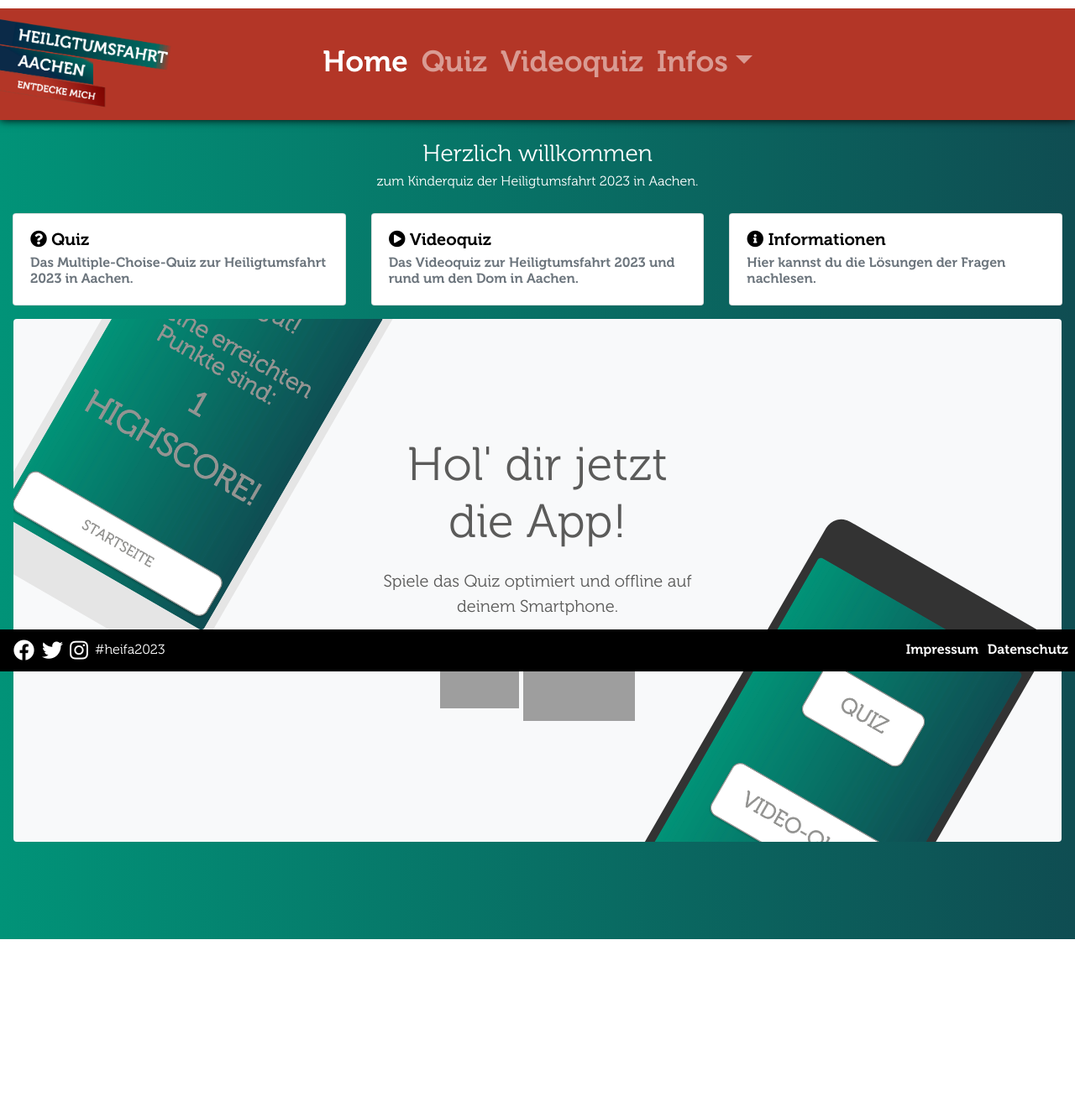
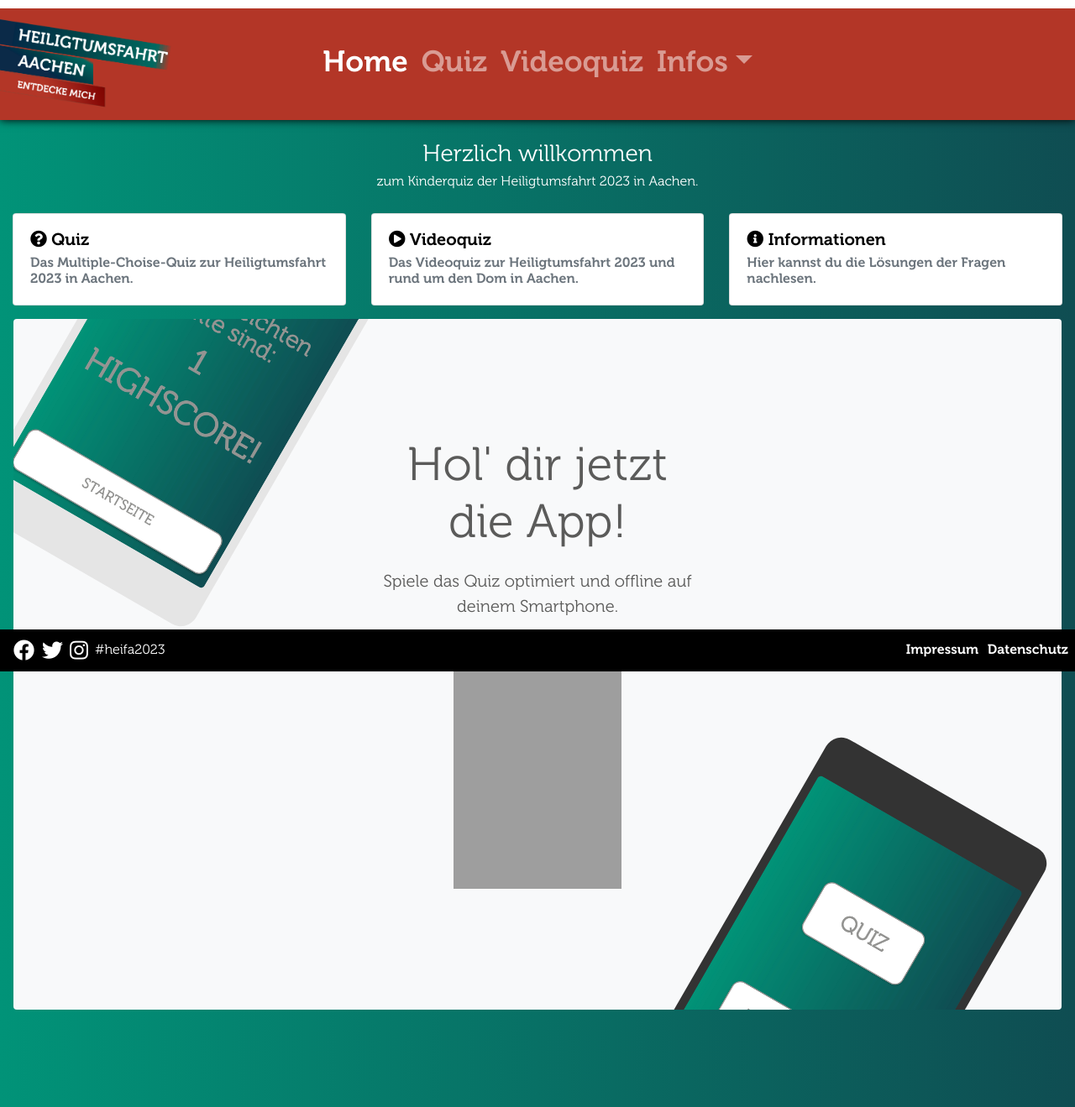
Before and after one commit to Wiwaltill/HeiFa-Quiz_Web-App, a PHP site: page / in a window 1280 px wide. Shown: the whole page at 84% size. Before the commit the page ends 1119 px from the top, so only its background shows below. Run offline with PHP 8.4, Linux system fonts and the light colour scheme; data that the repository does not hold is empty; grey boxes are pictures that could not be loaded.

Commit message:
Update badge size

```diff
--- a/assets/style/style.css
+++ b/assets/style/style.css
@@ -143,13 +143,9 @@ position: relative;
 		opacity: 0;
 	}
 }
-#applebadge img{
-	position: relative;
-	height: 71px !important;
-}
-#playbadge img{
-	position: relative;
-	height: 100px !important;
+
+.storeLinks img {
+	width: 200px;
 }
 
 /*Home Phone*/
```
